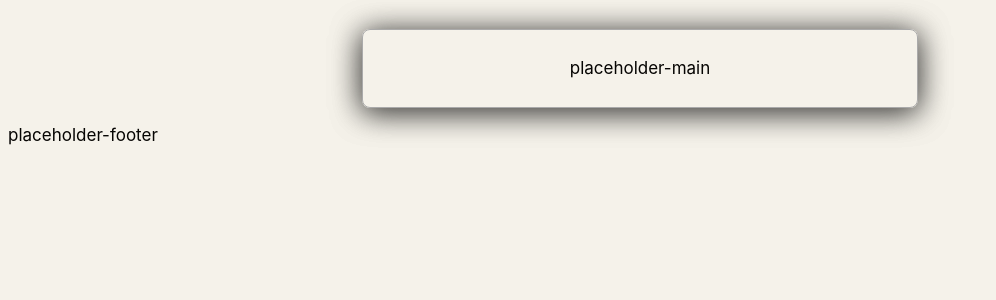
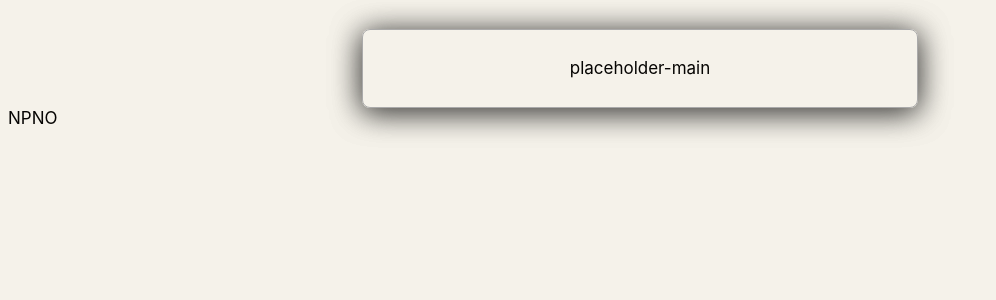
Before and after one commit to Mylloon/Sand, a Flask app: page /index in a window 1280 px wide. Shown: the part 79-379 px from the top of the page, without its empty margins (0-996 px from the left). Run offline with Flask 2, Linux system fonts and the light colour scheme.

Commit message:
rot13 easteregg

```diff
--- a/src/templates/index.html
+++ b/src/templates/index.html
@@ -4,7 +4,7 @@
         <meta charset="UTF-8" />
         <meta http-equiv="X-UA-Compatible" content="IE=edge" />
         <meta name="viewport" content="width=device-width, initial-scale=1.0" />
-        <title>{{ name }} - Index</title>
+        <title>{{ name }}</title>
 
         <link rel="stylesheet" href="../styles/style.css" />
     </head>
@@ -18,8 +18,6 @@
             <p>placeholder-main</p>
         </main>
 
-        <footer>
-            <p>placeholder-footer</p>
-        </footer>
+        <footer>NPNO</footer>
     </body>
 </html>
```
